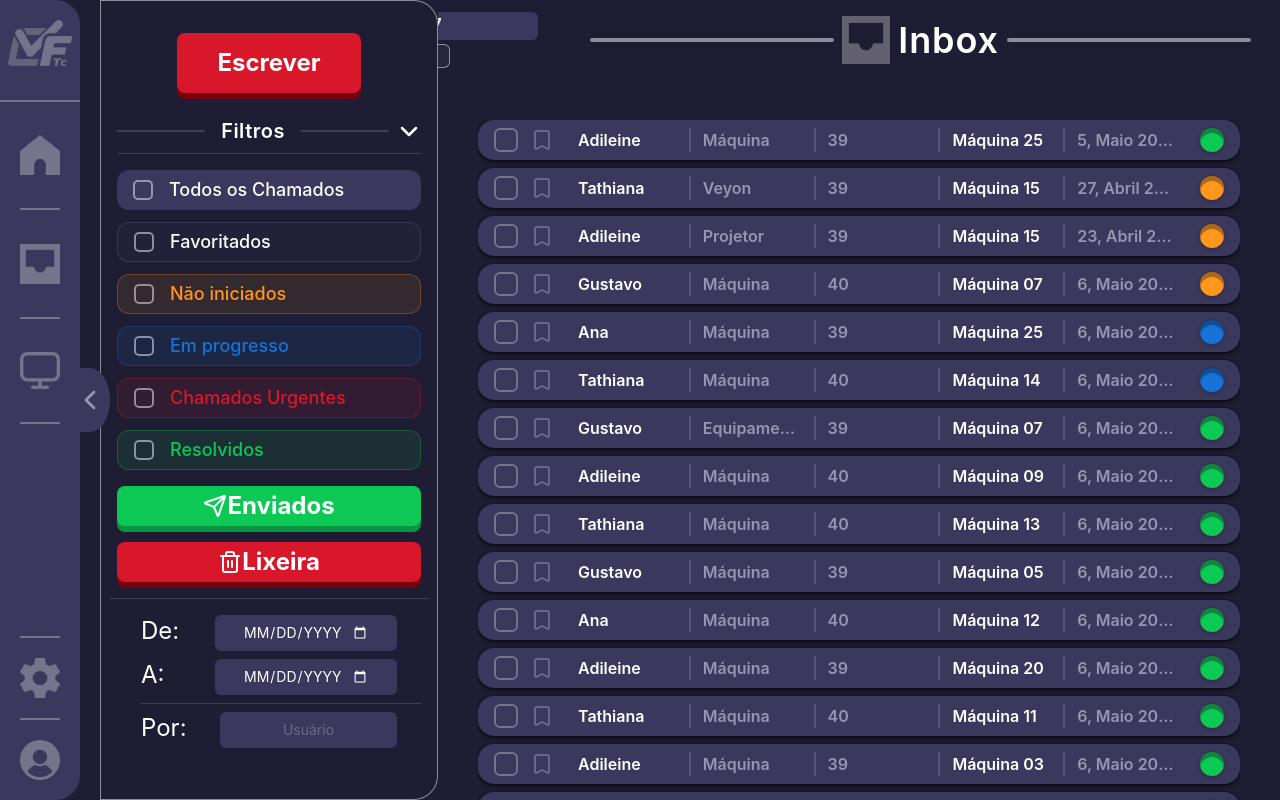
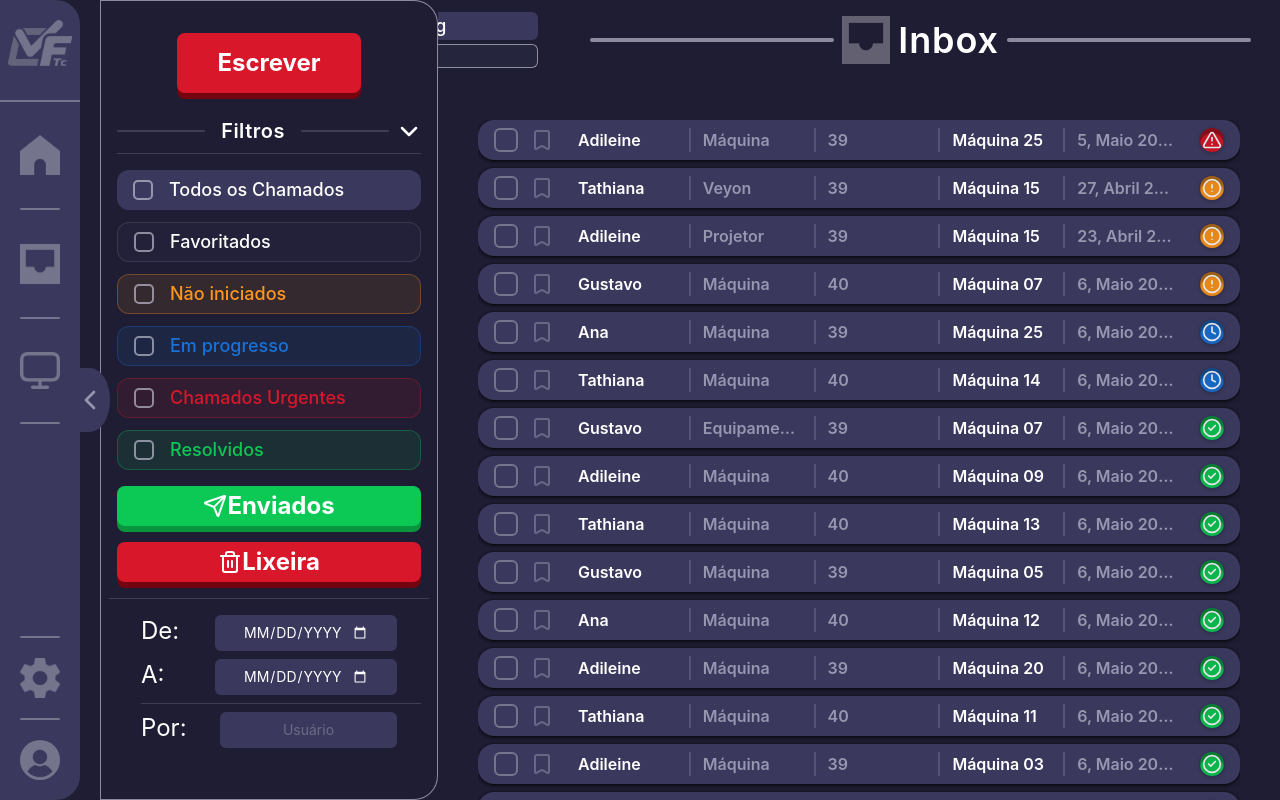
Before and after one commit to enzomlfiec/Fiec-Taskcall, a React (Vite) app in the folder src/frontend/: page /inbox in a window 1280 px wide. Built offline with nearby package versions, Linux system fonts and the light colour scheme.

Commit message:
corrigido algumas coisas no codigo do chamado bullet e adicionado acessibilidade nos icones dos status dos chamados

```diff
--- a/src/frontend/src/assets/scripts/mock/mockChamados.js
+++ b/src/frontend/src/assets/scripts/mock/mockChamados.js
@@ -10,7 +10,7 @@ let mockChamados = [
         dispositivo: "Máquina 25",
         data: "5, Maio 2026 - 14:28",
         lixeira: false,
-        status: 2
+        status: 4
     },
     {
         id: 2,
--- a/src/frontend/src/components/Chamado/Inbox/ChamadoBullet.jsx
+++ b/src/frontend/src/components/Chamado/Inbox/ChamadoBullet.jsx
@@ -1,6 +1,7 @@
-import { Bookmark } from "lucide-react"
+import { Bookmark, EllipsisIcon } from "lucide-react"
 import React from "react"
 import { Trash } from "lucide-react"
+import { Clock4, TriangleAlert, CircleEllipsis, CircleAlert, CircleCheck, } from "lucide-react";
 
 const ChamadoBullet = ({
     index,
@@ -11,7 +12,6 @@ const ChamadoBullet = ({
     checkedInboxes = [],
     setCheckedInboxes = () => { }
 }) => {
-
     function deletarChamado() {
         const chamadosFiltrados = mockChamados.filter(
             (chamado) => chamado.id !== mockInfo.id
@@ -34,13 +34,15 @@ const ChamadoBullet = ({
     const [proxStatusInfo, setProxStatusInfo] = React.useState({
         StatusID: 2,
         cor: "sec-verde",
-        nome: "Insira aqui o nome do status"
+        nome: "Insira aqui o nome do status",
+        icone: "EllipsisIcon"
     })
 
     const [statusInfo, setStatusInfo] = React.useState({
         StatusID: 2,
         cor: "sec-verde",
-        nome: "Insira aqui o nome do status."
+        nome: "Insira aqui o nome do status.",
+        icone: "EllipsisIcon"
     })
 
     React.useEffect(() => {
@@ -50,13 +52,15 @@ const ChamadoBullet = ({
             setStatusInfo({
                 StatusID: 0,
                 cor: "sec-amarelo",
-                nome: "Não visualizado."
+                nome: "Não visualizado.",
+                icone: CircleAlert,
             })
 
             setProxStatusInfo({
                 StatusID: 1,
                 cor: "sec-azul",
-                nome: "Em progresso."
+                nome: "Em progresso.",
+                icone: Clock4,
             })
 
         } else if (mockInfo.status == 1) {
@@ -64,13 +68,15 @@ const ChamadoBullet = ({
             setStatusInfo({
                 StatusID: 1,
                 cor: "sec-azul",
-                nome: "Em progresso."
+                nome: "Em progresso.",
+                icone: Clock4,
             })
 
             setProxStatusInfo({
                 StatusID: 2,
                 cor: "sec-verde",
-                nome: "Resolvido."
+                nome: "Resolvido.",
+                icone: CircleCheck,
             })
 
         } else if (mockInfo.status == 2) {
@@ -78,13 +84,15 @@ const ChamadoBullet = ({
             setStatusInfo({
                 StatusID: 2,
                 cor: "sec-verde",
-                nome: "Resolvido."
+                nome: "Resolvido.",
+                icone: CircleCheck,
             })
 
             setProxStatusInfo({
                 StatusID: 3,
                 cor: "sec-amarelo",
-                nome: "Em analise."
+                nome: "Em análise.",
+                icone: CircleEllipsis,
             })
 
         } else if (mockInfo.status == 3) {
@@ -92,33 +100,35 @@ const ChamadoBullet = ({
             setStatusInfo({
                 StatusID: 3,
                 cor: "borda",
-                nome: "Em analise."
+                nome: "Em análise.",
+                icone: CircleEllipsis,
             })
 
             setProxStatusInfo({
                 StatusID: 4,
                 cor: "sec-vermelho",
-                nome: "Urgencia."
+                nome: "Urgência.",
+                icone: TriangleAlert,
             })
 
         } else if (mockInfo.status == 4) {
-
             setStatusInfo({
                 StatusID: 4,
                 cor: "sec-vermelho",
-                nome: "Urgencia."
+                nome: "Urgência.",
+                icone: TriangleAlert
             })
 
             setProxStatusInfo({
                 StatusID: 1,
                 cor: "sec-azul",
-                nome: "Em progresso."
+                nome: "Em progresso.",
+                icone: Clock4,
             })
         }
-
     }, [mockInfo.status])
 
-
+    const IconeStatus = statusInfo.icone;
     const checkado = checkedInboxes.includes(index)
 
     function handleCheck() {
@@ -210,15 +220,18 @@ const ChamadoBullet = ({
 
                 </div>
 
-                <div
+                <span
                     id="ChamadoStatus"
                     className={`
                         h-6 w-6 shrink-0 rounded-full
                         bg-${statusInfo.cor}
                         drop-shadow-sm drop-shadow-black/25
                         shadow-[inset_0_5px_0_0px_#00000050]
+                        brightness-90
                     `}
-                />
+                >
+                    <IconeStatus className={`p-0.5 opacity-100 text-white text-shadow-xl `} />
+                </span>
 
             </div>
 
--- a/src/frontend/src/components/Chamado/Inbox/CriacaoChamado.jsx
+++ b/src/frontend/src/components/Chamado/Inbox/CriacaoChamado.jsx
@@ -26,12 +26,12 @@ function CriacaoChamado() {
 
         const newEntry = {
             id: mockChamados.length + 1,
-            nome:"Usuário S1337",
+            nome:"Usuário Debug",
             salvo: false,
             sala: campoSala,
             descricao: campoDescricao,
             categoria: campoCategoria,
-            cargo: "Suporte de TI",
+            cargo: "Supremo",
             dispositivo: campoDispositivo,
             data:
                 dia + "/" +
--- a/src/frontend/src/components/LayoutUsuario.jsx
+++ b/src/frontend/src/components/LayoutUsuario.jsx
@@ -23,15 +23,15 @@ const LayoutUsuario = () => {
                 <div className="flex flex-col gap-1">
 
                     <span className="h-7 w-57 px-2 bg-fundo-razo rounded-md text-pri font-medium text-lg flex items-center">
-                        Usuário S1337
+                        Usuário Debug
                     </span>
 
                     <div className="flex items-center gap-1">
 
                         <Cpu className="text-borda w-4 h-4" />
 
-                        <div className="h-6 w-30 px-2 bg-fundo-medio text-borda text-sm rounded-md border border-borda flex items-center">
-                            Suporte de TI
+                        <div className="h-6 w-full px-2 bg-fundo-medio text-borda text-sm rounded-md border border-borda flex items-center">
+                            Supremo
                         </div>
 
                     </div>
--- a/src/frontend/src/components/Usuario/InfoUsuario.jsx
+++ b/src/frontend/src/components/Usuario/InfoUsuario.jsx
@@ -8,10 +8,9 @@ function InfoUsuario({ collapsed, setCollapsed }) {
     const [floating, setFloating] = React.useState(false)
     const [foto, setFoto] = React.useState(perfil)
     const dadosPessoaisMock = [
-        { label: "Nome", value: "Nome do Usuário" },
-        { label: "Matrícula", value: "S1337" },
-        { label: "E-mail", value: "natanbobao@fiec.edu.br" },
-        { label: "Telefone", value: "(19) 99999-9999" },
+        { label: "Nome", value: "Usuário Debug" },
+        { label: "RM", value: "1337" },
+        { label: "E-mail", value: "user_debug@fiec.edu.br" },
     ];
     const informacoesContaMock = [
         { label: "Tipo de acesso", value: "Debug" },
@@ -50,7 +49,7 @@ function InfoUsuario({ collapsed, setCollapsed }) {
                         </div>
 
                         <div className="flex flex-col gap-2 flex-1 text-center sm:text-left">
-                            <h2 className="text-pri text-2xl font-bold">Usuário S1337</h2>
+                            <h2 className="text-pri text-2xl font-bold">Usuário Debug</h2>
                             <p className="text-sec text-lg">Técnico em Informática</p>
 
                             <div className="flex justify-center sm:justify-start mt-1">
@@ -88,7 +87,7 @@ function InfoUsuario({ collapsed, setCollapsed }) {
                                 {dadosPessoaisMock.map((item) => (
                                     <div
                                         key={item.label}
-                                        className={`flex justify-between items-center py-4 ${item.label !== "Telefone" ? "border-b border-borda/20" : ""
+                                        className={`flex justify-between items-center py-4 border-b border-borda/50
                                             }`}
                                     >
                                         <span className="text-sec">{item.label}</span>
```
